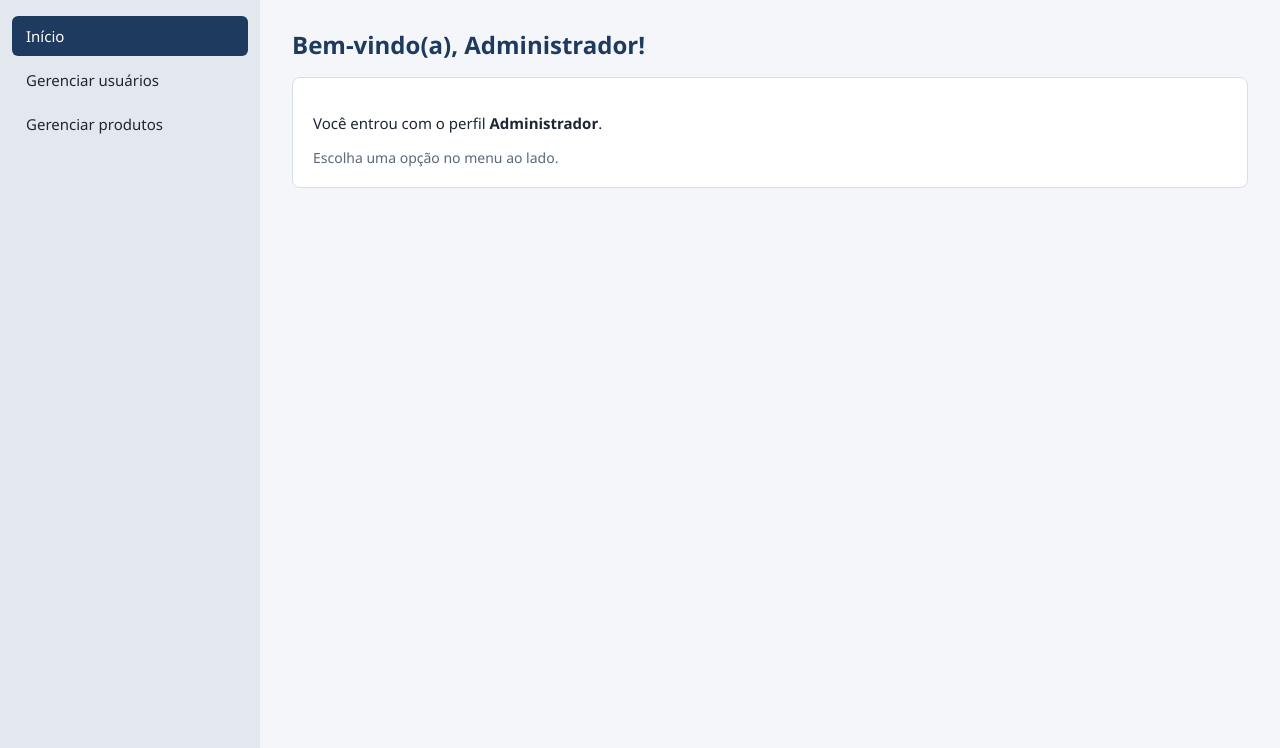
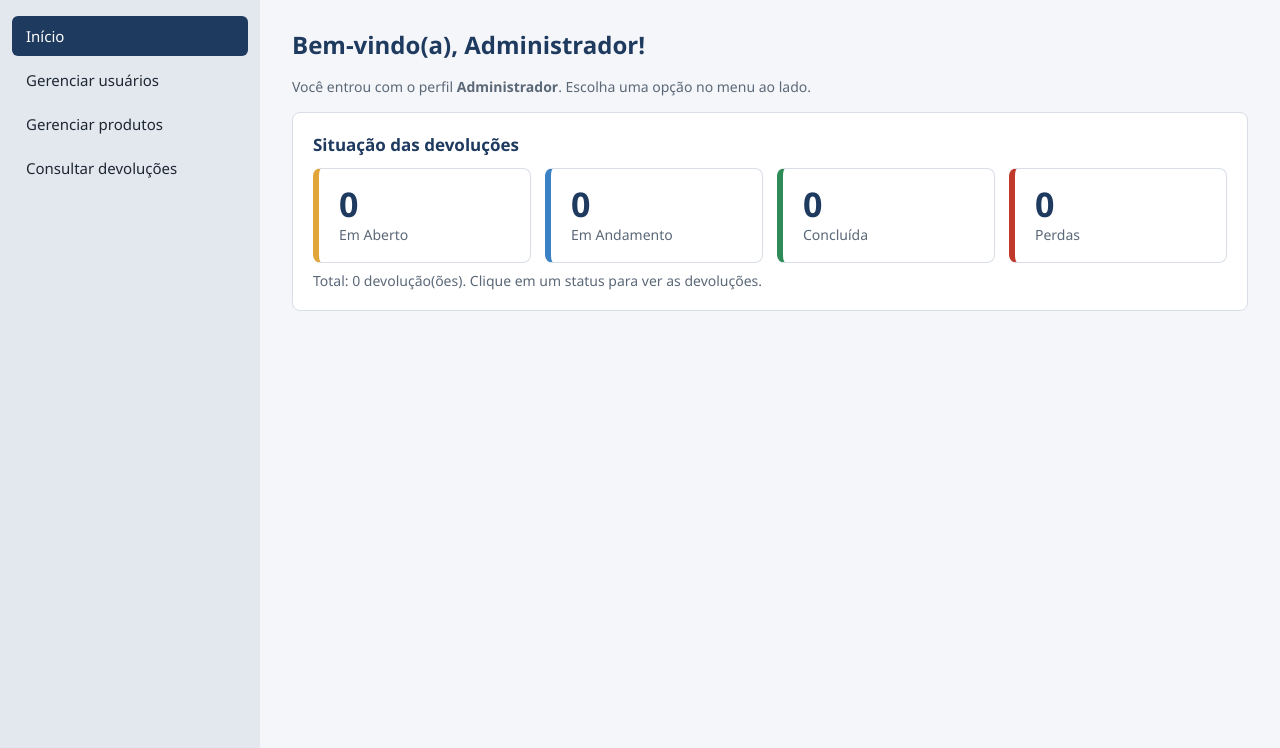
Before and after one commit to sophiarossat0/sistema-devolucoes, a Flask app: page /inicio in a window 1280 px wide. Shown: the part 56-804 px from the top of the page. Run offline with Flask 3, Linux system fonts and the light colour scheme; the visitor is signed in with stand-in values (Sample User, id 1); data comes from the database, SQL or seed files in the repository; data that the repository does not hold is empty.

Commit message:
feat: adiciona consulta de devolucoes com filtros e historico

```diff
--- a/banco.py
+++ b/banco.py
@@ -268,3 +268,37 @@ def carregar_devolucao(id):
             devolucao.historico.append(RegistroHistorico(h["acao"], datetime.fromisoformat(h["data_hora"]),
                                                          buscar_usuario_por_id(h["usuario_id"]), h["id"]))
         return devolucao
+
+
+def pesquisar_devolucoes(numero_pedido="", status="", codigo_produto="", data_inicio=None, data_fim=None):
+    """RF-07: pesquisa devoluções por pedido, status, produto e período de recebimento."""
+    sql = "SELECT DISTINCT d.id FROM devolucoes d " \
+          "LEFT JOIN itens_devolucao i ON i.devolucao_id = d.id " \
+          "LEFT JOIN produtos p ON p.id = i.produto_id WHERE 1 = 1"
+    parametros = []
+    if numero_pedido:
+        sql += " AND d.numero_pedido LIKE ?"
+        parametros.append(f"%{numero_pedido}%")
+    if status:
+        sql += " AND d.status = ?"
+        parametros.append(status)
+    if codigo_produto:
+        sql += " AND p.codigo = ?"
+        parametros.append(codigo_produto)
+    if data_inicio:
+        sql += " AND d.data_recebimento >= ?"
+        parametros.append(data_inicio.isoformat())
+    if data_fim:
+        sql += " AND d.data_recebimento <= ?"
+        parametros.append(data_fim.isoformat())
+    sql += " ORDER BY d.id"
+    with conectar() as conexao:
+        ids = [linha["id"] for linha in conexao.execute(sql, parametros)]
+    return [carregar_devolucao(id) for id in ids]
+
+
+def contar_devolucoes_por_status():
+    """Conta quantas devoluções existem em cada status, para o painel da tela de Início."""
+    with conectar() as conexao:
+        return {linha["status"]: linha["total"] for linha in
+                conexao.execute("SELECT status, COUNT(*) AS total FROM devolucoes GROUP BY status")}
--- a/main.py
+++ b/main.py
@@ -11,12 +11,14 @@ from datetime import datetime
 from functools import wraps
 
 from flask import Flask, flash, g, redirect, render_template, request, session, url_for
+from flask import send_from_directory
 from werkzeug.utils import secure_filename
 
 import banco
 from modelos import (
     ErroRegraNegocio, PERFIL_ADMINISTRADOR, PERFIL_PRODUCAO, PERFIL_COMERCIAL,
     SEM_AVARIA, COM_AVARIA, FOTO, VIDEO,
+    STATUS_EM_ABERTO, STATUS_EM_ANDAMENTO, STATUS_CONCLUIDA, STATUS_PERDAS,
 )
 
 app = Flask(__name__)
@@ -35,6 +37,7 @@ def opcoes_do_perfil(usuario):
         opcoes["Gerenciar produtos"] = "produtos"
     if perfil == PERFIL_PRODUCAO:
         opcoes["Cadastrar devolução"] = "cadastrar_devolucao"
+    opcoes["Consultar devoluções"] = "consultar_devolucoes"
     return opcoes
 
 
@@ -83,6 +86,11 @@ def ler_quantidade(valor):
     return int(valor)
 
 
+@app.template_filter("nome_arquivo")
+def nome_arquivo(caminho):
+    return os.path.basename(caminho)
+
+
 # ---------------------------------------------------------------- autenticação (RF-01)
 @app.route("/")
 def raiz():
@@ -111,7 +119,11 @@ def sair():
 @app.route("/inicio")
 @acesso()
 def inicio():
-    return render_template("inicio.html")
+    """Painel com a quantidade de devoluções em cada status (RF-11), visto por todos os perfis."""
+    totais = banco.contar_devolucoes_por_status()
+    painel = {status: totais.get(status, 0)
+              for status in (STATUS_EM_ABERTO, STATUS_EM_ANDAMENTO, STATUS_CONCLUIDA, STATUS_PERDAS)}
+    return render_template("inicio.html", painel=painel)
 
 
 # ---------------------------------------------------------------- Administrador (RF-02 e RF-03)
@@ -276,6 +288,32 @@ def cadastrar_devolucao():
                            situacoes=[SEM_AVARIA, COM_AVARIA], com_avaria=COM_AVARIA)
 
 
+# ---------------------------------------------------------------- consultas (RF-07 e RF-14)
+@app.route("/devolucoes")
+@acesso()
+def consultar_devolucoes():
+    filtros = {campo: request.args.get(campo, "").strip() for campo in ("pedido", "status", "produto", "inicio", "fim")}
+    devolucoes, devolucao = [], None
+    try:
+        devolucoes = banco.pesquisar_devolucoes(filtros["pedido"], filtros["status"], filtros["produto"],
+                                                ler_data(filtros["inicio"], False), ler_data(filtros["fim"], False))
+    except ErroRegraNegocio as erro:
+        flash(str(erro), "erro")
+    if request.args.get("id", "").isdigit():
+        devolucao = banco.carregar_devolucao(int(request.args["id"]))
+    return render_template("consultar_devolucoes.html", filtros=filtros, devolucoes=devolucoes, devolucao=devolucao,
+                           ver_historico=request.args.get("historico") == "1",  # «extend» Consultar Histórico
+                           status=[STATUS_EM_ABERTO, STATUS_EM_ANDAMENTO, STATUS_CONCLUIDA, STATUS_PERDAS],
+                           com_avaria=COM_AVARIA, foto=FOTO)
+
+
+@app.route("/evidencias/<path:nome>")
+@acesso()
+def ver_evidencia(nome):
+    """Permite consultar as fotos e os vídeos das devoluções (RNF-06)."""
+    return send_from_directory(banco.PASTA_EVIDENCIAS, nome)
+
+
 def main():
     banco.inicializar()
     threading.Timer(1.0, lambda: webbrowser.open("http://127.0.0.1:5000")).start()
--- a/static/estilo.css
+++ b/static/estilo.css
@@ -127,6 +127,21 @@ td form { display: inline; }
 
 .dica { color: var(--texto-suave); font-size: 14px; margin: 8px 0 0; }
 
+/* ---------- painel da tela de Início ---------- */
+.painel { display: grid; grid-template-columns: repeat(4, 1fr); gap: 14px; }
+@media (max-width: 700px) { .painel { grid-template-columns: repeat(2, 1fr); } }
+.indicador {
+    display: flex; flex-direction: column; gap: 4px; padding: 18px 20px; border-radius: 8px;
+    border: 1px solid var(--borda); border-left-width: 6px; background: #fff; color: var(--texto); text-decoration: none;
+}
+.indicador:hover { box-shadow: 0 2px 8px rgba(0, 0, 0, .08); }
+.indicador .numero { font-size: 34px; font-weight: 700; line-height: 1; color: var(--primaria); }
+.indicador .nome { font-size: 14px; color: var(--texto-suave); }
+.indicador.Em-Aberto { border-left-color: #e0a63a; }
+.indicador.Em-Andamento { border-left-color: #3b82c4; }
+.indicador.Concluída { border-left-color: #2e8b57; }
+.indicador.Perdas { border-left-color: #c0392b; }
+
 /* ---------- detalhes da devolução ---------- */
 .resumo { display: flex; flex-wrap: wrap; gap: 8px 32px; margin-bottom: 14px; }
 .resumo span strong { color: var(--texto-suave); font-weight: 600; margin-right: 4px; }
--- a/templates/inicio.html
+++ b/templates/inicio.html
@@ -1,8 +1,18 @@
 {% extends "base.html" %}
 {% block conteudo %}
 <h1>Bem-vindo(a), {{ usuario.nome }}!</h1>
-<div class="cartao">
-    <p>Você entrou com o perfil <strong>{{ usuario.obterPerfil() }}</strong>.</p>
-    <p class="dica">Escolha uma opção no menu ao lado.</p>
+<p class="dica">Você entrou com o perfil <strong>{{ usuario.obterPerfil() }}</strong>. Escolha uma opção no menu ao lado.</p>
+
+<div class="cartao" style="margin-top: 16px">
+    <h2>Situação das devoluções</h2>
+    <div class="painel">
+        {% for status, total in painel.items() %}
+        <a class="indicador {{ status | replace(' ', '-') }}" href="{{ url_for('consultar_devolucoes', status=status) }}">
+            <span class="numero">{{ total }}</span>
+            <span class="nome">{{ status }}</span>
+        </a>
+        {% endfor %}
+    </div>
+    <p class="dica">Total: {{ painel.values() | sum }} devolução(ões). Clique em um status para ver as devoluções.</p>
 </div>
 {% endblock %}
```
Also changed, not shown: templates/_devolucao.html (added, +47 -0 lines), templates/consultar_devolucoes.html (added, +82 -0 lines).
